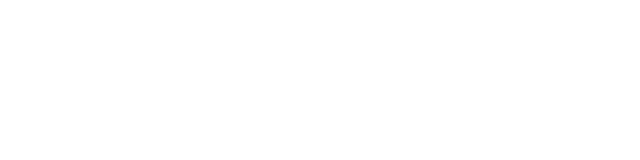
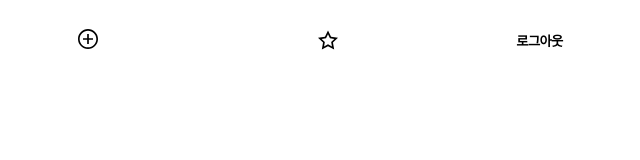
Before and after one commit to 42KIM/ShareTube_FE, a Next.js app: page / in a window 1280 px wide. Shown: the top 160 px of the page, without its empty margins (312-952 px from the left). Built offline with nearby package versions, Linux system fonts and the light colour scheme.

Commit message:
feat: defaultPageLayout 구현 및 _app.tsx를 통해 전체 페이지에 적용

```diff
--- a/pages/_app.tsx
+++ b/pages/_app.tsx
@@ -1,6 +1,7 @@
 import '../styles/globals.css';
 import type { AppProps } from 'next/app';
 import Head from 'next/head';
+import { DefaultPageLayout } from '@/layout';
 
 function MyApp({ Component, pageProps }: AppProps) {
   return (
@@ -8,7 +9,9 @@
       <Head>
         <title>ShareTube | 쉐어튜브</title>
       </Head>
-      <Component {...pageProps} />
+      <DefaultPageLayout>
+        <Component {...pageProps} />
+      </DefaultPageLayout>
     </>
   );
 }
--- /dev/null
+++ b/src/components/layout/DefaultPageLayout/index.tsx
@@ -0,0 +1,15 @@
+import { ReactElement, ReactNode } from 'react';
+import { StyledLayout } from './styles';
+import { Header } from '@/domain';
+
+const Layout = ({ children }: { children: ReactNode }): ReactElement => {
+  // shared page 일 때는 Header 렌더링 하지 않도록 useRouter를 사용하여 분기 필요
+  return (
+    <StyledLayout>
+      <Header />
+      {children}
+    </StyledLayout>
+  );
+};
+
+export default Layout;
--- /dev/null
+++ b/src/components/layout/DefaultPageLayout/styles.ts
@@ -0,0 +1,14 @@
+import styled from 'styled-components';
+
+const StyledLayout = styled.div`
+  display: flex;
+  flex-direction: column;
+  gap: 30px;
+  height: 100%;
+  min-height: 100vh;
+  padding: 0 35px;
+  margin: 0 25%;
+  background-color: #ffffff;
+`;
+
+export { StyledLayout };
--- /dev/null
+++ b/src/components/layout/index.tsx
@@ -0,0 +1 @@
+export { default as DefaultPageLayout } from './DefaultPageLayout';
--- a/tsconfig.json
+++ b/tsconfig.json
@@ -18,6 +18,7 @@
     "paths": {
       "@/base": ["src/components/base"],
       "@/domain": ["src/components/domain"],
+      "@/layout": ["src/components/layout"],
       "@/constants": ["src/constants"],
       "@/types": ["src/types"],
       "@/utils": ["src/utils"]
```
